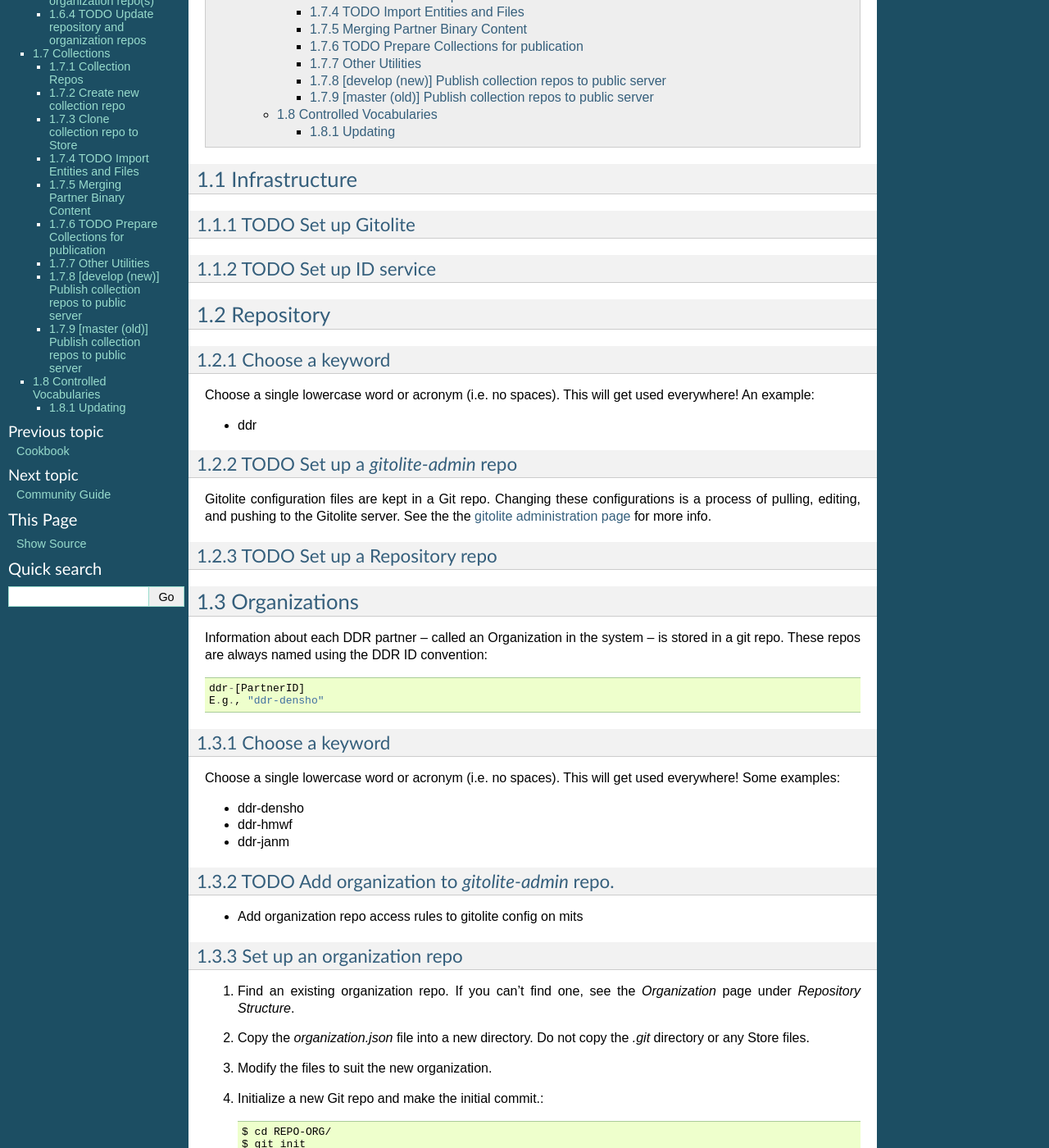
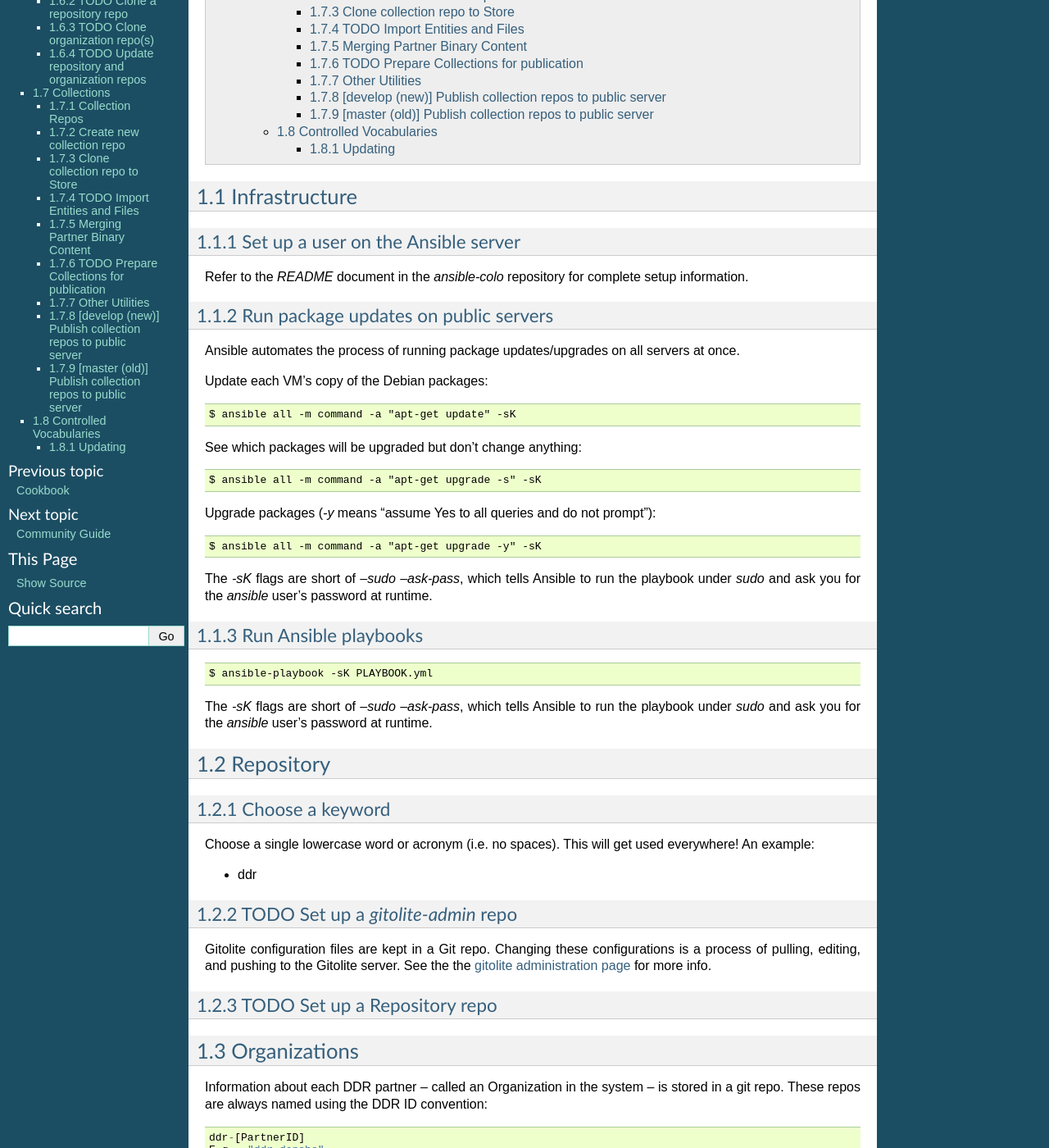
Before and after one commit to denshoproject/ddr-manual, a Sphinx documentation site: the page built from source/admins/workflows.rst, in a window 1280 px wide and 1400 px high, scrolled down 785 px. Shown: the whole window at 82% size. Built offline with Sphinx 7.4.7, drawn with Linux system fonts in a browser that asks for light colours; some of the changed text lies outside the part shown.

Commit message:
workflows: procedures for using Ansible in colo

```diff
--- a/source/admins/workflows.rst
+++ b/source/admins/workflows.rst
@@ -15,13 +15,40 @@ Infrastructure
 ====================
 
 
-TODO Set up Gitolite
+Set up a user on the Ansible server
 --------------------
 
+Refer to the `README` document in the `ansible-colo` repository for complete setup information.
 
-TODO Set up ID service
+
+Run package updates on public servers
 --------------------
 
+Ansible automates the process of running package updates/upgrades on all servers at once.
+
+Update each VM's copy of the Debian packages::
+
+    $ ansible all -m command -a "apt-get update" -sK
+
+See which packages will be upgraded but don't change anything::
+
+    $ ansible all -m command -a "apt-get upgrade -s" -sK
+
+Upgrade packages (`-y` means "assume Yes to all queries and do not prompt")::
+
+    $ ansible all -m command -a "apt-get upgrade -y" -sK
+
+The `-sK` flags are short of `--sudo --ask-pass`, which tells Ansible to run the playbook under `sudo` and ask you for the `ansible` user's password at runtime.
+
+
+Run Ansible playbooks
+--------------------
+
+::
+
+    $ ansible-playbook -sK PLAYBOOK.yml
+
+The `-sK` flags are short of `--sudo --ask-pass`, which tells Ansible to run the playbook under `sudo` and ask you for the `ansible` user's password at runtime.
 
 
 Repository
```
